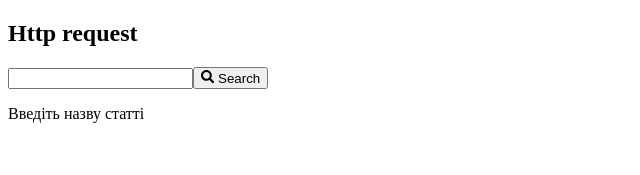
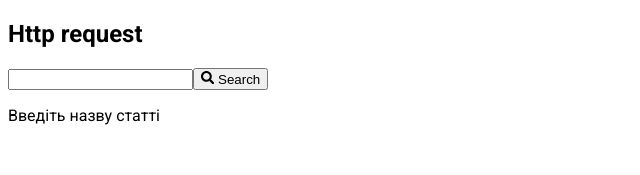
Before and after one commit to Ivan-Malakhovskyi/triple_individual, a React (Vite) app: page / in a window 1280 px wide. Shown: the top 175 px of the page, without its empty margins (0-640 px from the left). Built offline with nearby package versions, Linux system fonts and the light colour scheme.

Commit message:
add font

```diff
--- a/index.html
+++ b/index.html
@@ -5,6 +5,7 @@
   <meta charset="UTF-8" />
   <link rel="icon" type="image/svg+xml" href="/favicon.svg" />
   <meta name="viewport" content="width=device-width, initial-scale=1.0" />
+  <link href="https://fonts.googleapis.com/css2?family=Roboto:wght@400;500;700&display=swap" rel="stylesheet" />
   <title>react_vite_template</title>
 </head>
 
--- a/src/index.css
+++ b/src/index.css
@@ -1,4 +1,10 @@
-:root {}
+:root {
+    --font-main: "Roboto", sans-serif;
+}
+
+body {
+    font-family: var(--font-main);
+}
 
 a {
     text-decoration: none;
```
